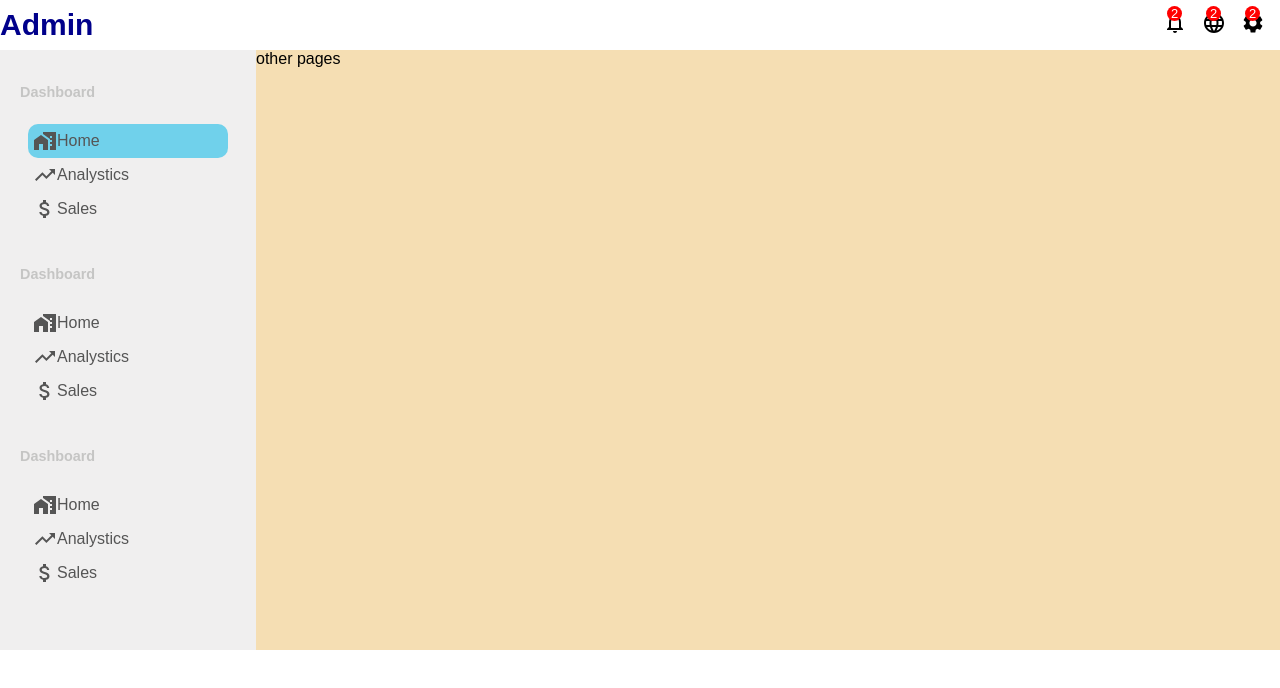
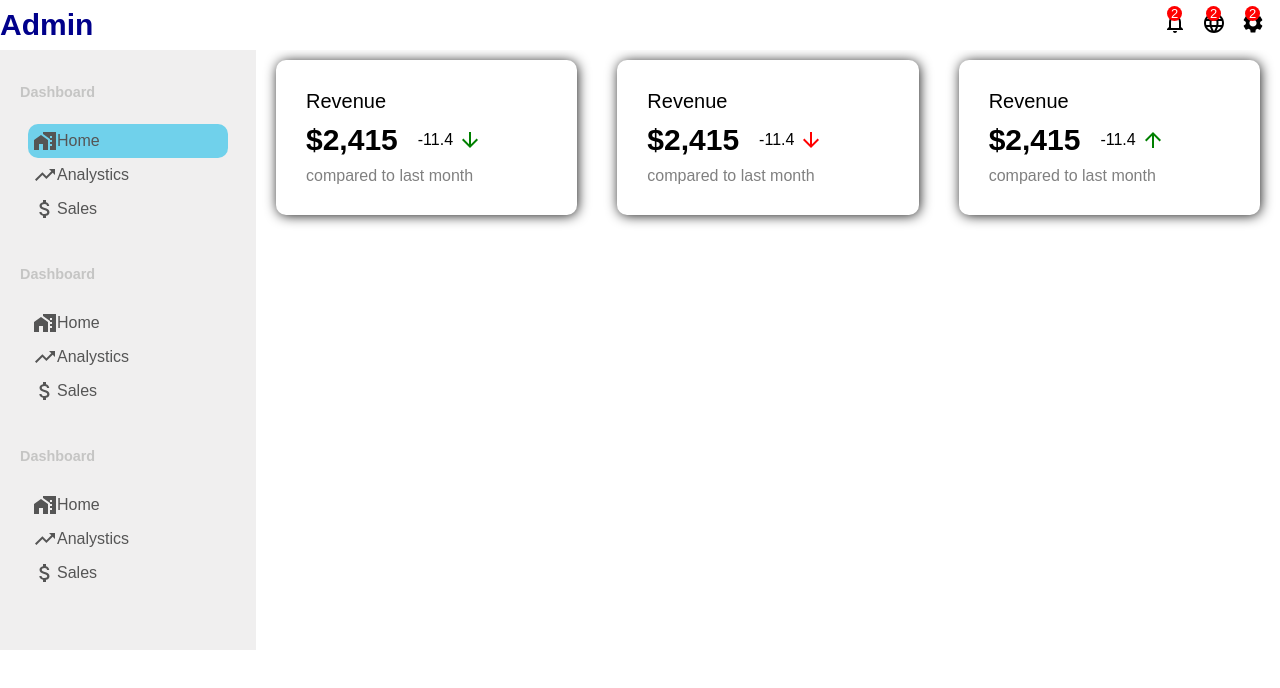
Before and after one commit to Seongho0503/Admin, a React (Create React App) app: page / in a window 1280 px wide. Shown: the top 688 px of the page. Built offline with nearby package versions, Linux system fonts and the light colour scheme.

Commit message:
[추가] featureInfo 컴포넌트 구조 잡기

```diff
--- a/src/App.js
+++ b/src/App.js
@@ -1,6 +1,7 @@
 import "./App.css";
 import Topbar from "./components/topbar/Topbar";
 import Sidebar from "./components/sidebar/sidebar";
+import Home from "./pages/home";
 
 function App() {
   return (
@@ -8,7 +9,8 @@ function App() {
       <Topbar />
       <div className="container">
         <Sidebar />
-        <div className="others">other pages</div>
+        <Home />
+        {/* <div className="others">other pages</div> */}
       </div>
     </div>
   );
--- /dev/null
+++ b/src/components/featureInfo/FeatureInfo.jsx
@@ -0,0 +1,41 @@
+import React from "react";
+import "./featureinfo.css";
+import ArrowDownwardIcon from "@mui/icons-material/ArrowDownward";
+import ArrowUpwardIcon from "@mui/icons-material/ArrowUpward";
+
+export default function FeatureInfo() {
+  return (
+    <div className="feature">
+      <div className="featureItem">
+        <span className="featureTitle">Revenue</span>
+        <div className="featureMoneyContainer">
+          <span className="featureMoney">$2,415</span>
+          <span className="featureMoneyRate">
+            -11.4 <ArrowDownwardIcon className="featureIcon" />
+          </span>
+        </div>
+        <span className="featureSub">compared to last month</span>
+      </div>
+      <div className="featureItem">
+        <span className="featureTitle">Revenue</span>
+        <div className="featureMoneyContainer">
+          <span className="featureMoney">$2,415</span>
+          <span className="featureMoneyRate">
+            -11.4 <ArrowDownwardIcon className="featureIcon down" />
+          </span>
+        </div>
+        <span className="featureSub">compared to last month</span>
+      </div>
+      <div className="featureItem">
+        <span className="featureTitle">Revenue</span>
+        <div className="featureMoneyContainer">
+          <span className="featureMoney">$2,415</span>
+          <span className="featureMoneyRate">
+            -11.4 <ArrowUpwardIcon className="featureIcon" />
+          </span>
+        </div>
+        <span className="featureSub">compared to last month</span>
+      </div>
+    </div>
+  );
+}
--- /dev/null
+++ b/src/components/featureInfo/featureinfo.css
@@ -0,0 +1,52 @@
+.feature {
+  width: 100%;
+  display: flex;
+  justify-content: space-between;
+}
+
+.featureItem {
+  flex: 1;
+  margin: 0 20px;
+  padding: 30px;
+  border-radius: 10px;
+  cursor: pointer;
+
+  -webkit-box-shadow: 1px 1px 13px -1px #000000;
+  box-shadow: 1px 1px 13px -1px #000000;
+}
+
+.featureTitle {
+  font-size: 20px;
+}
+
+.featureMoneyContainer {
+  margin: 10px 0;
+  display: flex;
+  align-items: center;
+}
+
+.featureMoney {
+  font-size: 30px;
+  font-weight: 600;
+}
+
+.featureMoneyRate {
+  display: flex;
+  align-items: center;
+  margin-left: 20px;
+}
+
+.featureIcon {
+  font-size: 14px;
+  margin-left: 5px;
+  color: green;
+}
+
+.featureIcon.down {
+  color: red;
+}
+
+.featureSub {
+  font-size: 14;
+  color: gray;
+}
--- /dev/null
+++ b/src/pages/home.css
@@ -0,0 +1,5 @@
+.home {
+  flex: 4;
+
+  margin-top: 10px;
+}
--- /dev/null
+++ b/src/pages/home.jsx
@@ -0,0 +1,11 @@
+import React from "react";
+import "./home.css";
+import FeatureInfo from "../components/featureInfo/FeatureInfo";
+
+export default function Home() {
+  return (
+    <div className="home">
+      <FeatureInfo />
+    </div>
+  );
+}
```
